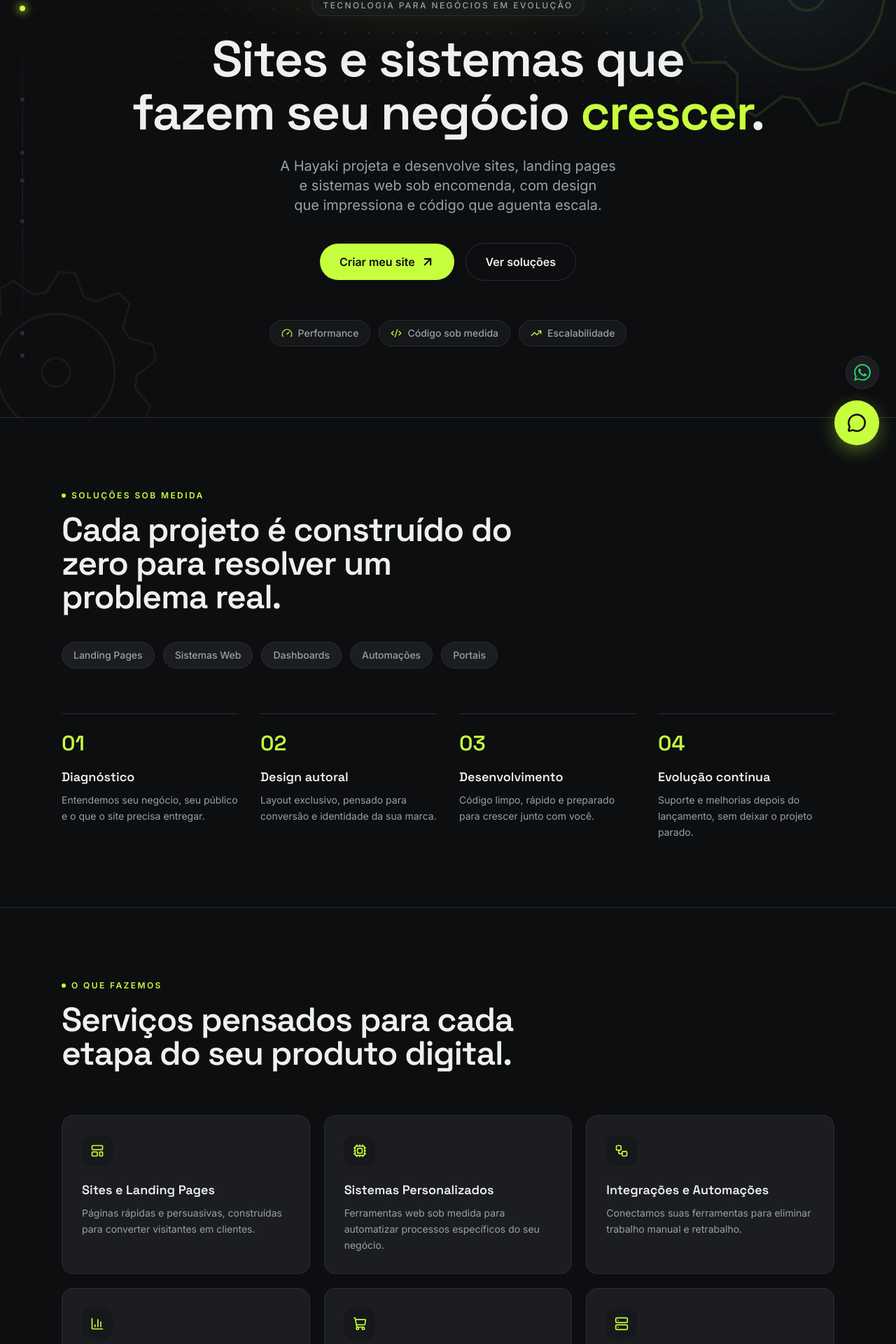
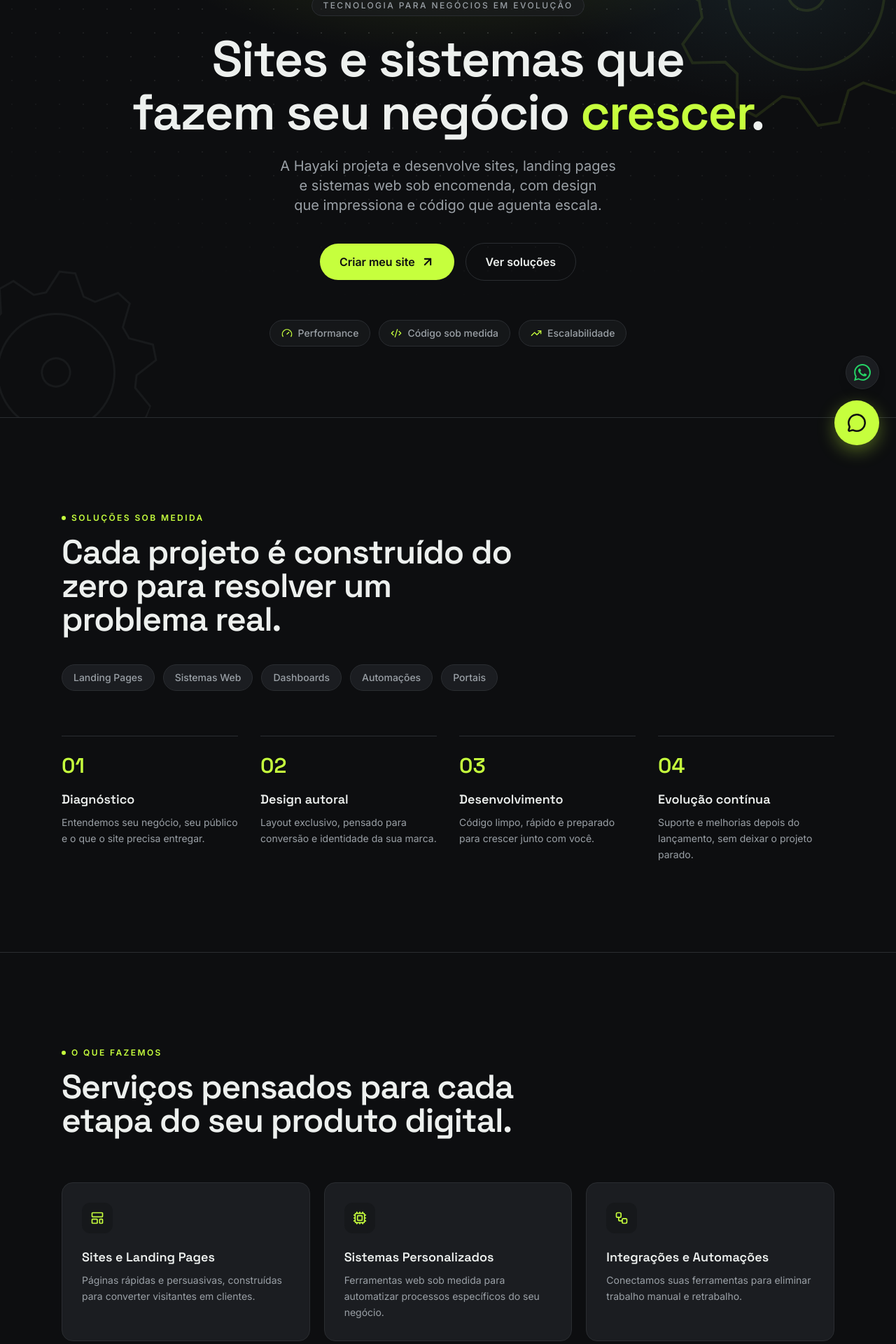
Before and after one commit to joaovitormaia064/Hayaki-site, a Next.js app: page / in a window 1280 px wide. Shown: the part 140-2060 px from the top of the page at 70% size. Built offline with nearby package versions, Linux system fonts and the light colour scheme.

Commit message:
Revert "Adiciona o fio condutor lateral e encurta o respiro entre secoes"
This reverts commit 159e249284de647fe85a870df6f0899c10e2005a.

```diff
--- a/src/app/page.tsx
+++ b/src/app/page.tsx
@@ -10,13 +10,11 @@ import { FAQ } from "@/components/FAQ";
 import { Footer } from "@/components/Footer";
 import { ChatWidget } from "@/components/ChatWidget";
 import { ScrollProgress } from "@/components/ScrollProgress";
-import { ScrollThread } from "@/components/ScrollThread";
 
 export default function Home() {
   return (
     <>
       <ScrollProgress />
-      <ScrollThread />
       <Header />
       <main className="flex-1">
         <Hero />
--- a/src/components/CTAFinal.tsx
+++ b/src/components/CTAFinal.tsx
@@ -5,7 +5,7 @@ import { whatsappLink } from "@/data/site";
 
 export function CTAFinal() {
   return (
-    <section className="px-6 py-20 md:py-24">
+    <section className="px-6 py-24 md:py-32">
       <Reveal className="mx-auto max-w-6xl">
         <div className="relative overflow-hidden rounded-3xl bg-accent px-8 py-14 text-center text-accent-fg sm:px-16 md:py-20">
           <div
--- a/src/components/Diferenciais.tsx
+++ b/src/components/Diferenciais.tsx
@@ -34,7 +34,7 @@ const blocos = [
 
 export function Diferenciais() {
   return (
-    <section className="border-t border-border py-20 md:py-24">
+    <section className="border-t border-border py-24 md:py-32">
       <div className="mx-auto max-w-6xl px-6">
         <Reveal>
           <SectionLabel>Soluções sob medida</SectionLabel>
--- a/src/components/FAQ.tsx
+++ b/src/components/FAQ.tsx
@@ -43,7 +43,7 @@ export function FAQ() {
   const [aberto, setAberto] = useState<number | null>(0);
 
   return (
-    <section id="faq" className="border-t border-border py-20 md:py-24">
+    <section id="faq" className="border-t border-border py-24 md:py-32">
       <div className="mx-auto max-w-3xl px-6">
         <Reveal className="text-center">
           <SectionLabel>Dúvidas</SectionLabel>
--- a/src/components/Portfolio.tsx
+++ b/src/components/Portfolio.tsx
@@ -196,7 +196,7 @@ export function Portfolio() {
   };
 
   return (
-    <section id="portfolio" className="overflow-hidden border-t border-border py-20 md:py-24">
+    <section id="portfolio" className="overflow-hidden border-t border-border py-24 md:py-32">
       <div className="mx-auto max-w-6xl px-6">
         <Reveal className="flex flex-col items-start justify-between gap-8 md:flex-row md:items-end">
           <div>
--- a/src/components/Processo.tsx
+++ b/src/components/Processo.tsx
@@ -28,7 +28,7 @@ const etapas = [
 
 export function Processo() {
   return (
-    <section id="processo" className="border-t border-border py-20 md:py-24">
+    <section id="processo" className="border-t border-border py-24 md:py-32">
       <div className="mx-auto max-w-6xl px-6">
         <Reveal>
           <SectionLabel>Como funciona</SectionLabel>
--- a/src/components/ScrollThread.tsx
+++ /dev/null
@@ -1,105 +0,0 @@
-"use client";
-
-import { useEffect, useRef, useState } from "react";
-import { NAV_LINKS } from "@/data/site";
-
-type No = { href: string; label: string; fracao: number };
-
-/**
- * Fio condutor vertical na lateral esquerda. A linha atravessa a tela inteira e
- * sempre sai pela borda de baixo, o que por si só sinaliza que a página continua.
- * Um ponto luminoso desce por ela conforme o scroll, e cada seção vira um nó
- * clicável no caminho.
- */
-export function ScrollThread() {
-  const [nos, setNos] = useState<No[]>([]);
-  const [progresso, setProgresso] = useState(0);
-  const trilhoRef = useRef<HTMLDivElement>(null);
-
-  // Mapeia cada seção para a fração do documento em que ela começa.
-  useEffect(() => {
-    const medir = () => {
-      const total = document.documentElement.scrollHeight - window.innerHeight;
-      if (total <= 0) return;
-      setNos(
-        NAV_LINKS.map(({ href, label }) => {
-          const alvo = document.querySelector<HTMLElement>(href);
-          const topo = alvo ? alvo.getBoundingClientRect().top + window.scrollY : 0;
-          return { href, label, fracao: Math.min(1, Math.max(0, topo / total)) };
-        })
-      );
-    };
-
-    medir();
-    window.addEventListener("resize", medir);
-    // As imagens e fontes mudam a altura da página depois do primeiro render.
-    const t = setTimeout(medir, 800);
-    return () => {
-      window.removeEventListener("resize", medir);
-      clearTimeout(t);
-    };
-  }, []);
-
-  useEffect(() => {
-    let raf = 0;
-    const aoRolar = () => {
-      cancelAnimationFrame(raf);
-      raf = requestAnimationFrame(() => {
-        const total = document.documentElement.scrollHeight - window.innerHeight;
-        setProgresso(total > 0 ? Math.min(1, window.scrollY / total) : 0);
-      });
-    };
-    aoRolar();
-    window.addEventListener("scroll", aoRolar, { passive: true });
-    return () => {
-      window.removeEventListener("scroll", aoRolar);
-      cancelAnimationFrame(raf);
-    };
-  }, []);
-
-  if (nos.length === 0) return null;
-
-  return (
-    <div
-      ref={trilhoRef}
-      aria-hidden
-      className="pointer-events-none fixed left-4 top-1/2 z-30 hidden h-[62vh] -translate-y-1/2 lg:block xl:left-8"
-    >
-      {/* Trilho: some nas pontas, para não terminar num corte seco. */}
-      <div className="absolute inset-y-0 left-1/2 w-px -translate-x-1/2 bg-gradient-to-b from-transparent via-border to-transparent" />
-
-      {/* Trecho já percorrido */}
-      <div
-        className="absolute left-1/2 top-0 w-px -translate-x-1/2 bg-gradient-to-b from-transparent to-accent/50"
-        style={{ height: `${progresso * 100}%` }}
-      />
-
-      {nos.map((no) => {
-        const passou = progresso >= no.fracao - 0.01;
-        return (
-          <a
-            key={no.href}
-            href={no.href}
-            style={{ top: `${no.fracao * 100}%` }}
-            className="group pointer-events-auto absolute left-1/2 flex -translate-x-1/2 -translate-y-1/2 items-center"
-          >
-            <span
-              className={`block h-1.5 w-1.5 rounded-full ring-4 ring-bg transition-all duration-300 ${
-                passou ? "scale-110 bg-accent" : "bg-border group-hover:bg-fg-muted"
-              }`}
-            />
-            <span className="pointer-events-none absolute left-4 whitespace-nowrap text-[11px] font-medium uppercase tracking-[0.15em] text-fg-muted opacity-0 transition-opacity duration-200 group-hover:opacity-100">
-              {no.label}
-            </span>
-          </a>
-        );
-      })}
-
-      {/* Ponto luminoso que acompanha a leitura */}
-      <span
-        className="absolute left-1/2 h-2 w-2 -translate-x-1/2 -translate-y-1/2 rounded-full bg-accent shadow-[0_0_12px_3px_rgba(198,255,61,0.55)] transition-[top] duration-150 ease-out"
-        style={{ top: `${progresso * 100}%` }}
-      />
-    </div>
-  );
-}
--- a/src/components/Servicos.tsx
+++ b/src/components/Servicos.tsx
@@ -44,7 +44,7 @@ const servicos = [
 
 export function Servicos() {
   return (
-    <section id="servicos" className="border-t border-border py-20 md:py-24">
+    <section id="servicos" className="border-t border-border py-24 md:py-32">
       <div className="mx-auto max-w-6xl px-6">
         <Reveal>
           <SectionLabel>O que fazemos</SectionLabel>
--- a/src/components/Stack.tsx
+++ b/src/components/Stack.tsx
@@ -33,7 +33,7 @@ export function Stack() {
   const transform = useMotionTemplate`translateX(${xPercent}%)`;
 
   return (
-    <section id="stack" ref={sectionRef} className="border-t border-border py-20 md:py-24">
+    <section id="stack" ref={sectionRef} className="border-t border-border py-24 md:py-32">
       <div className="mx-auto max-w-6xl px-6">
         <Reveal>
           <SectionLabel>Stack tecnológica</SectionLabel>
```
